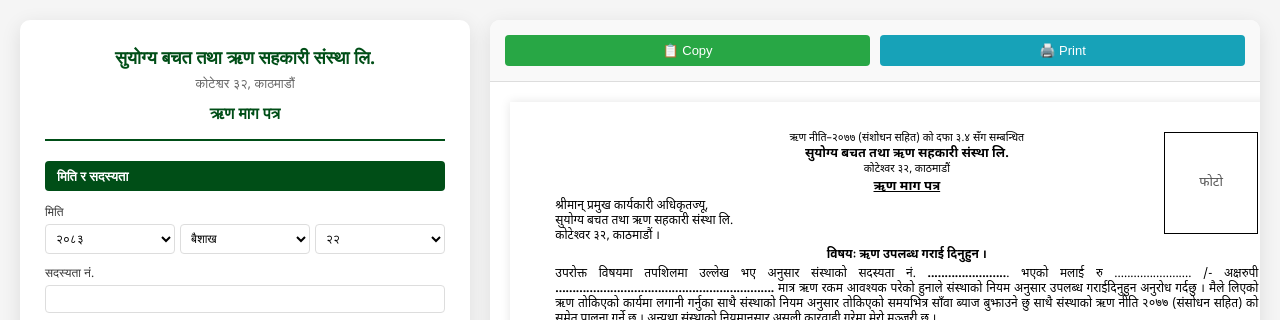
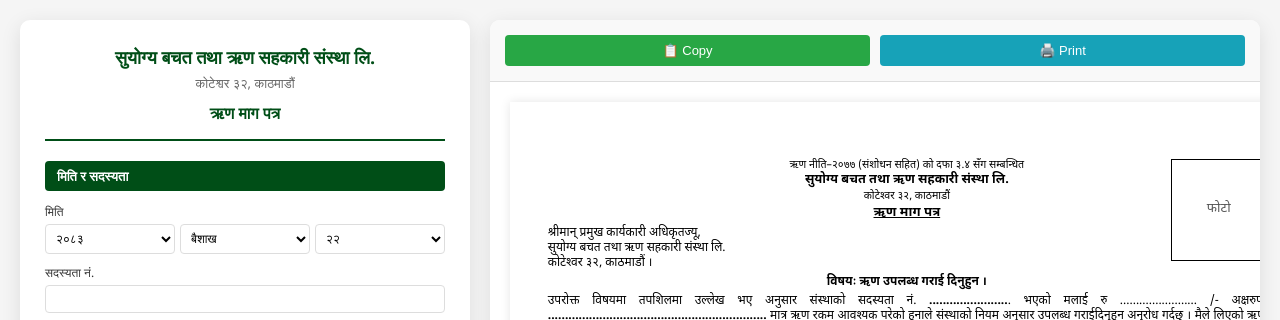
Before and after one commit to sapchuhang/suyogya-DAC, a website: page pages/loan.html in a window 1280 px wide. Shown: the top 320 px of the page. Drawn offline with Linux system fonts and the light colour scheme.

Commit message:
padding adjustment

```diff
--- a/pages/loan.html
+++ b/pages/loan.html
@@ -210,7 +210,7 @@
         .page {
             width: 210mm;
             min-height: 297mm;
-            padding: 8mm 12mm;
+            padding: 15mm 10mm;
             margin: 0 auto 20px auto;
             background: white;
             box-shadow: 0 0 10px rgba(0,0,0,0.1);
```
